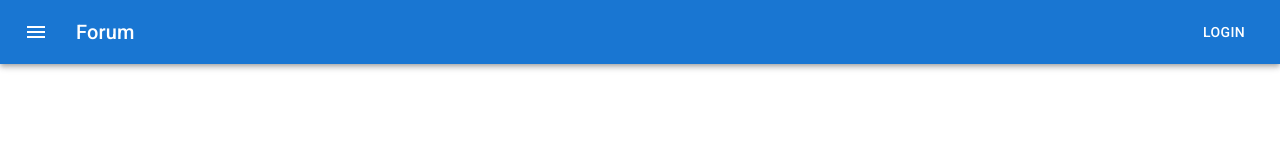
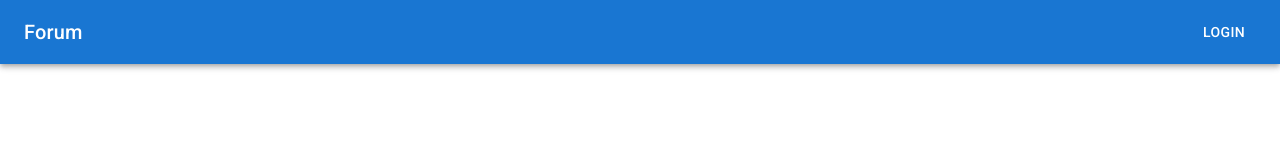
Before and after one commit to Glenn-Chiang/forum-client, a React (Vite) app: page /profiles/1 in a window 1280 px wide. Shown: the top 160 px of the page. Built offline with nearby package versions, Linux system fonts and the light colour scheme.

Commit message:
Modify NavBar

```diff
--- a/src/components/NavBar.tsx
+++ b/src/components/NavBar.tsx
@@ -1,9 +1,9 @@
-import { AppBar, Button, Link, Toolbar } from "@mui/material";
+import { Add } from "@mui/icons-material";
+import { AppBar, Button, Link, Stack, Toolbar } from "@mui/material";
 import { Link as RouterLink } from "react-router";
 import { selectCurrentUserId } from "../auth/authSlice";
 import { useAppSelector } from "../store";
 import AccountMenu from "./AccountMenu";
-import NavMenu from "./NavMenu";
 
 export default function NavBar() {
   const userId = useAppSelector(selectCurrentUserId);
@@ -12,7 +12,6 @@ export default function NavBar() {
   return (
     <AppBar position="sticky">
       <Toolbar>
-          <NavMenu />
         <Link
           component={RouterLink}
           to={"/"}
@@ -24,7 +23,17 @@ export default function NavBar() {
           Forum
         </Link>
         {authenticated ? (
+          <Stack direction={"row"} spacing={2}>
+            <Button
+              component={RouterLink}
+              to="/posts/create"
+              color="inherit"
+              startIcon={<Add />}
+            >
+              Create post
+            </Button>
             <AccountMenu />
+          </Stack>
         ) : (
           <Button component={RouterLink} to="/login" color="inherit">
             Login
--- a/src/components/NavMenu.tsx
+++ /dev/null
@@ -1,52 +0,0 @@
-import {
-  IconButton,
-  Menu,
-  MenuItem,
-  Link,
-  ListItemIcon,
-  ListItemText,
-} from "@mui/material";
-import MenuIcon from "@mui/icons-material/Menu";
-import { useState } from "react";
-import { Link as RouterLink } from "react-router";
-import { Add } from "@mui/icons-material";
-
-export default function NavMenu() {
-  const [anchor, setAnchor] = useState<null | HTMLElement>(null);
-  const open = Boolean(anchor);
-  const handleClick = (event: React.MouseEvent<HTMLButtonElement>) => {
-    setAnchor(event.currentTarget);
-  };
-  const handleClose = () => {
-    setAnchor(null);
-  };
-
-  return (
-    <>
-      <IconButton
-        onClick={handleClick}
-        size="large"
-        edge="start"
-        color="inherit"
-        sx={{ mr: 2 }}
-      >
-        <MenuIcon />
-      </IconButton>
-      <Menu anchorEl={anchor} open={open} onClose={handleClose}>
-        <Link
-          component={RouterLink}
-          to={"/posts/create"}
-          style={{ color: "inherit", textDecoration: "none" }}
-        >
-          <MenuItem onClick={handleClose}>
-            <ListItemIcon>
-              <Add />
-            </ListItemIcon>
-            <ListItemText>Create post</ListItemText>
-          </MenuItem>
-        </Link>
-        <MenuItem onClick={handleClose}>Profile</MenuItem>
-      </Menu>
-    </>
-  );
-}
```
Lines whose indentation alone changed are shown as unchanged.
